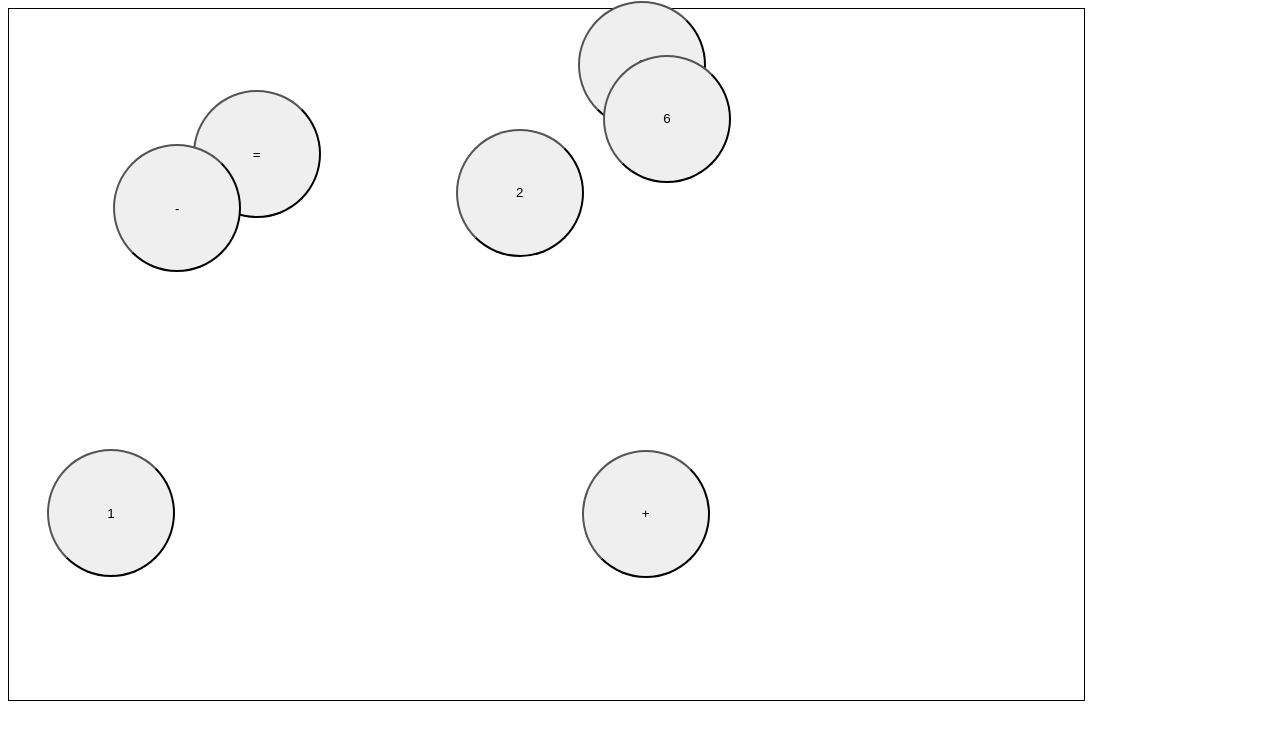
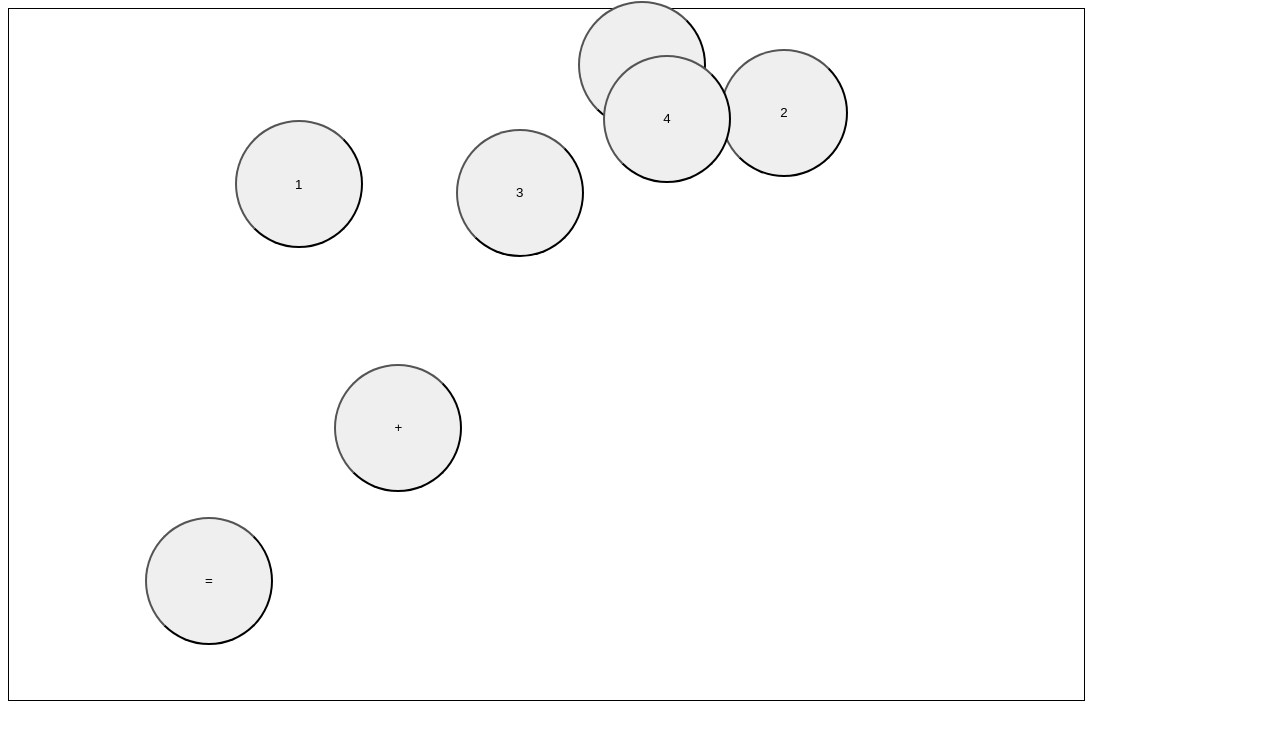
Before and after one commit to StroboBrain/graphIT, a website: page game.html in a window 1280 px wide. Drawn offline with Linux system fonts and the light colour scheme.

Commit message:
Add Controller Changes for first integration

```diff
--- a/game.html
+++ b/game.html
@@ -7,6 +7,7 @@
 <link rel="stylesheet" href="css/gui.css">
 
 <script src="js/gui.js"></script>
+<script src="js/controller.js"></script>
 
 
 </head>
@@ -15,8 +16,13 @@
 <script>
     window.onload = function() {
 
-    let array = ["2","+","3","=","6","-","1"];
-    let container = createContainer(array);
+    const TaskCreater = new Modeler();
+    const controller = new Controller();
+    // const viewer = new Viewer(controller);
+
+    let array = TaskCreater.getNewPuzzle();
+
+    let container = createContainer(array,controller);
     let redoButton = createRedoButton();
 
 
--- /dev/null
+++ b/js/controller.js
@@ -0,0 +1,88 @@
+// TODO Import GO Handler
+
+
+// Dummy Class to test functions
+class Modeler
+{
+    constructor (controller)
+    {
+        this.Controller = controller;
+        this.Array1= ['3','+','2','-','1','=','4']
+        this.Array2= ['5','+','4','+','1','=','10']
+    }
+    getNewPuzzle()
+    {
+        return this.Array1
+    }
+}
+
+class Controller {
+    constructor() {
+      this.clickedElements = [];
+    }
+
+
+    // Function to call to get a new GO-array
+    getNewTask()
+    {
+        return this.TaskCreater.getNewPuzzle();
+    }
+
+    addClickedElement(element) {
+      this.clickedElements.push(element);
+      console.log(`Clicked elements: ${this.clickedElements}`);
+    }
+  }
+
+
+
+
+// class Viewer {
+//     constructor(controller, elements) {
+//       this.controller = controller;
+//       this.elements = elements;
+//       this.initializeClickListeners(); // inactive because no HTML connection jet
+//     }
+
+//     visualizedElements = createContainer(elements)
+
+//     initializeClickListeners() {
+//       this.elements.forEach((element, index) => {
+//         element.addEventListener('click', () => {
+//           this.elementClicked(index);
+//         });
+//       });
+//     }
+
+//     elementClicked(index) {
+//       const element = this.elements[index];
+//       // Notify the controller
+//       this.controller.addClickedElement(element);
+//     }
+//   }
+
+
+//   const TaskCreater = new Modeler();
+//   const controller = new Controller();
+//   const viewer = new Viewer(controller);
+
+
+
+
+// class Controller
+// {
+//     // Create new GO-array
+//     TaskCreater = new Modeler();
+
+//      currentTask = this.getNewTask();
+
+
+
+
+//     // Function to call to get a new GO-array
+//     getNewTask()
+//     {
+//         return this.TaskCreater.getNewPuzzle();
+//     }
+
+// }
--- a/js/gui.js
+++ b/js/gui.js
@@ -1,6 +1,3 @@
-
-
-
 
 /**
  * returns the random x and y coordinates
@@ -11,17 +8,13 @@ function getNumberFromString(str) {
 }
 
 function getRandomPosition(button, container) {
-    console.log(button.style.width);
     // Calculate a random position for the button
     let containerWidth = getNumberFromString(container.style.width);
     let containerHeight = getNumberFromString(container.style.height);
     let buttonWidth = getNumberFromString(button.style.width);
     let buttonHeight = getNumberFromString(button.style.height);
-    console.log(buttonWidth);
     let x = Math.random() * (containerWidth - buttonWidth);
     let y = Math.random() * (containerHeight - buttonHeight);
-    console.log(x)
-    console.log(Math.random());
     return [x, y];
   }
 
@@ -61,7 +54,7 @@ function getRandomPosition(button, container) {
 /**
  * Creates the container with the buttons
  */
-function createContainer(array){
+function createContainer(array,controller){
     //Create a new container
     let container = document.createElement("div");
     container.className = "container";
@@ -80,6 +73,12 @@ function createContainer(array){
             button.setAttribute('id', name);
             button.textContent = array[i];
             button.className = 'equationButton';
+            button.onclick = function() {
+                console.log(button.textContent);
+                controller.addClickedElement(button.textContent)
+                button.disabled = true;
+                button.style.backgroundColor= "grey";
+            }
             //TODO implement onclick()
             positionButton(container, button)
             container.appendChild(button);
--- /dev/null
+++ b/package.json
@@ -0,0 +1,3 @@
+{
+    "type": "module"
+}
```
